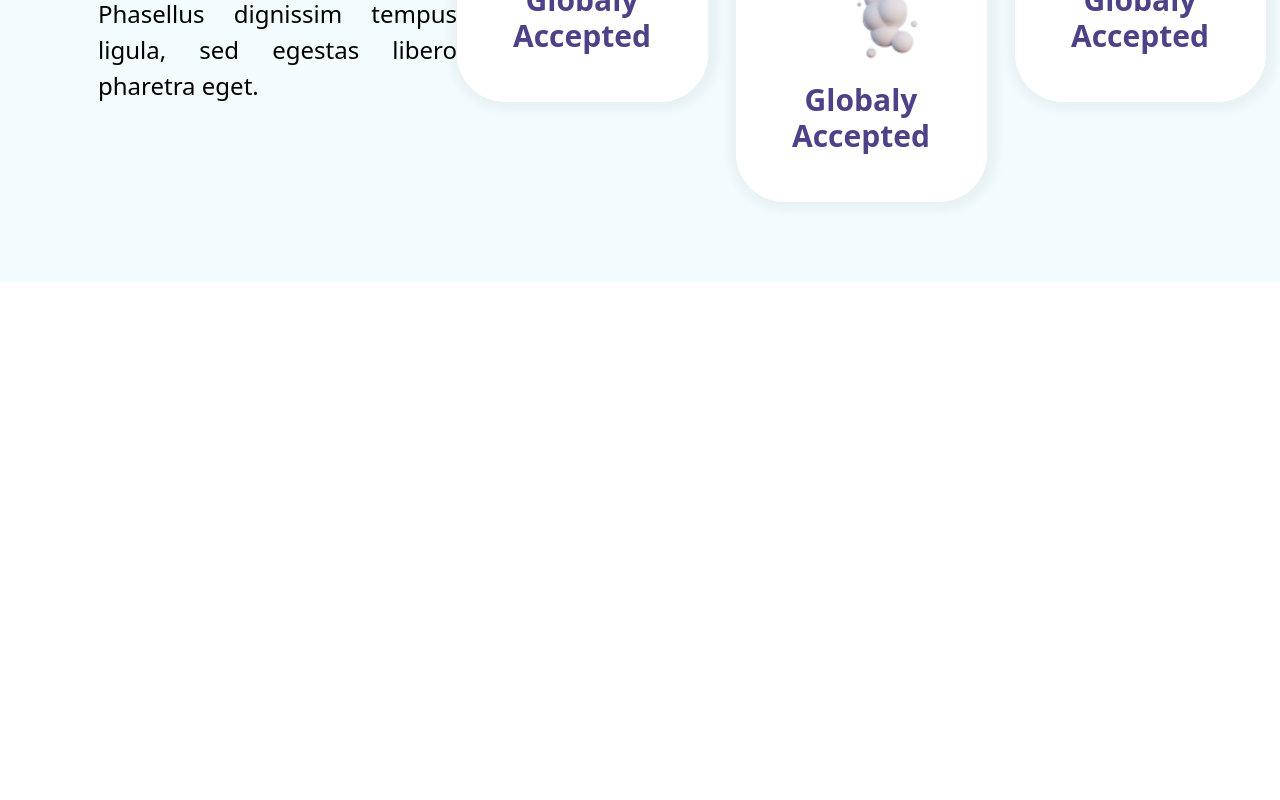
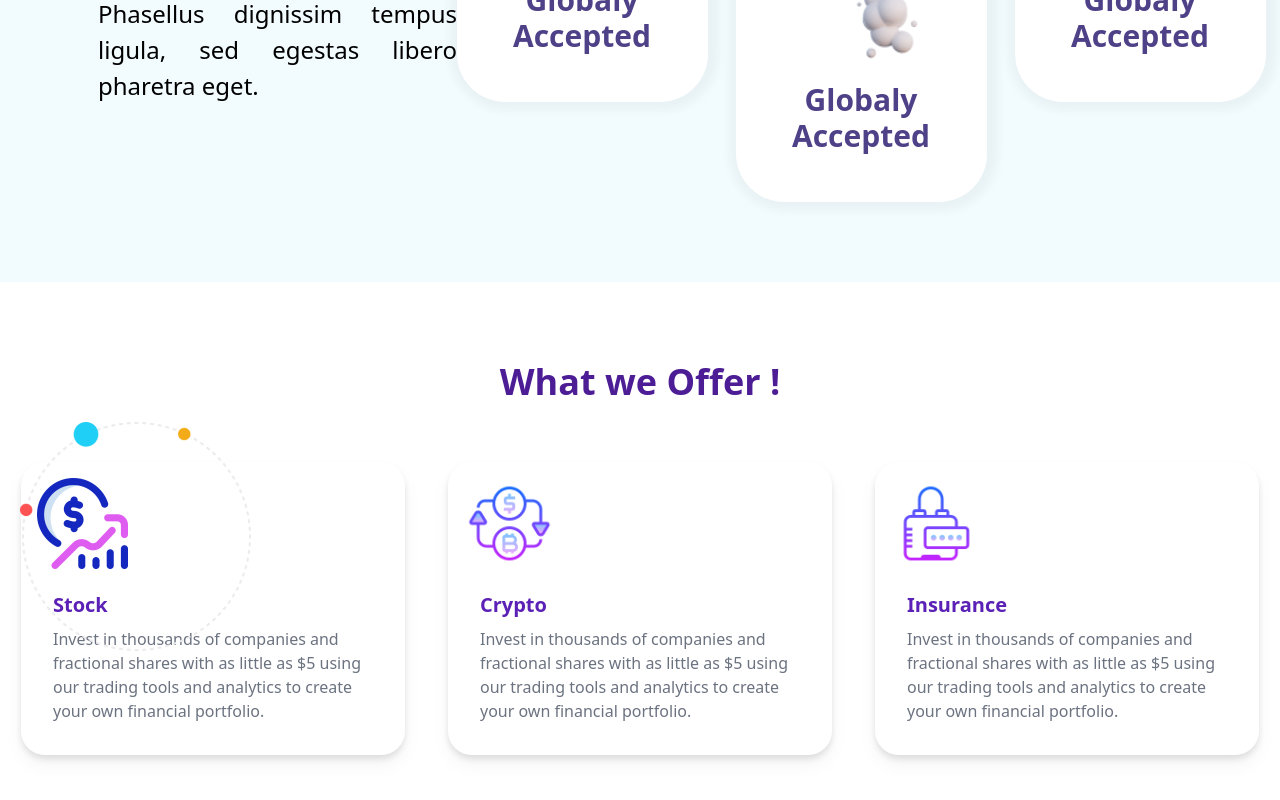
Before and after one commit to ashishmishra-bit/aecor, a Next.js app: page / in a window 1280 px wide. Shown: the part 1138-1938 px from the top of the page. Before the commit the page ends 1420 px from the top, so only its background shows below. Built offline with nearby package versions, Linux system fonts and the light colour scheme.

Commit message:
what we offer section added

```diff
--- a/components/Card/card.js
+++ b/components/Card/card.js
@@ -3,16 +3,27 @@ import Image from "next/image";
 
 const card = ({ title, imgURL, description }) => {
   return (
-    <div className={styles.cardContainer}>
-      <div className={styles.cardContent}>
-        <div className={styles.imageContainer}>
-          <Image src={imgURL} alt={title} width={91} height={91} />
-        </div>
-        <div className={styles.titleContainer}>
-          <h3 className="text-base md:text-3xl">{title}</h3>
-        </div>
-        <div className={styles.descriptionContainer}>
-          <p className="text-justify">{description}</p>
+    // <div className={styles.cardContainer}>
+    //   <div className={styles.cardContent}>
+    //     <div className={styles.imageContainer}>
+    //       <Image src={imgURL} alt={title} width={91} height={91} />
+    //     </div>
+    //     <div className={styles.titleContainer}>
+    //       <h3 className="text-base md:text-3xl">{title}</h3>
+    //     </div>
+    //     <div className={styles.descriptionContainer}>
+    //       <p className="text-justify">{description}</p>
+    //     </div>
+    //   </div>
+    // </div>
+    <div className = "drop-shadow-lg">
+      <div className = "py-10">
+        <div className = "bg-white rounded-3xl overflow-hidden  max-w-sm px-4 py-4">
+          <Image src = {imgURL} alt = {title} width = {91} height = {91} />
+          <div className = "px-4 py-4">
+            <div className = "font-bold text-purple-800 text-xl mb-2">{title}</div>
+            <p className = "text-gray-500">{description}</p>
+          </div>
         </div>
       </div>
     </div>
--- a/components/NavBar/Navbar.js
+++ b/components/NavBar/Navbar.js
@@ -22,7 +22,7 @@ function Navbar() {
   SignIn
 </button>
         <button className="bg-transparent hover:bg-purple-700 text-purple-700 font-semibold hover:text-white py-2 px-6 border border-purple-700 hover:border-transparent rounded animate-bounce">
-          SignUp
+          Open Account ↠
         </button>
 
       </div>
--- a/pages/index.js
+++ b/pages/index.js
@@ -1,10 +1,11 @@
-import Head from 'next/head';
-import Header from '../components/Header/Header';
+import Head from "next/head";
+import Header from "../components/Header/Header";
 
-import Navbar from '../components/NavBar/Navbar';
+import Navbar from "../components/NavBar/Navbar";
 // import Navbar from "../components/NavBar/Navbar";
 import Card from "../components/Card/card";
-import Whywe from '../components/WhyWe/Whywe';
+import Whywe from "../components/WhyWe/Whywe";
+import Image from "next/image";
 
 export default function Home() {
   return (
@@ -17,14 +18,15 @@ export default function Home() {
       <Whywe />
 
       {/* Body of Home page */}
-      {/* <div className="mx-auto my-auto text-center">
-        <h1 className="text-3xl md:text-4xl text-purple-900 font-bold">
-          What Do we Offer ?
-        </h1>
+      <div className="py-10">
+        <div className="mx-auto text-center mt-10 lg:text-4xl text-purple-900 font-bold mb-5">
+          <p>What we Offer !</p>
         </div>
+        <div className="absolute ml-5 z-10">
+        <Image src = "/img/art.png" height={229} width={231}/>
+        </div>
+        <div className="grid grid-cols-1 lg:grid-cols-3 lg:gap-x-px justify-items-center rounded-lg">
 
-      <section className="md:h-full flex items-center text-gray-600 mt-12">
-      <div className="mx-auto my-auto flex gap-x-7 ">
           <Card
             title="Stock"
             imgURL="/img/stock.png"
@@ -33,17 +35,15 @@ export default function Home() {
           <Card
             title="Crypto"
             imgURL="/img/crypto.png"
-          description="nvest in thousands of companies and fractional shares with as little as $5 using our trading tools and analytics to create your own financial portfolio."
+            description="Invest in thousands of companies and fractional shares with as little as $5 using our trading tools and analytics to create your own financial portfolio."
           />
           <Card
             title="Insurance"
             imgURL="/img/insurance.png"
-          description="nvest in thousands of companies and fractional shares with as little as $5 using our trading tools and analytics to create your own financial portfolio."
+            description="Invest in thousands of companies and fractional shares with as little as $5 using our trading tools and analytics to create your own financial portfolio."
           />
         </div>
-      </section>    */}
-      {/* <Header/>     */}
-
+      </div>
     </div>
   );
 }
--- a/tailwind.config.js
+++ b/tailwind.config.js
@@ -3,7 +3,11 @@ module.exports = {
   purge: ['./pages/**/*.{js,ts,jsx,tsx}', './components/**/*.{js,ts,jsx,tsx}'],
   darkMode: false, // or 'media' or 'class'
   theme: {
-    extend: {},
+    extend: {
+      shadow:{
+        '2xl': '2px 0px 10px 9px rgba(0, 0, 0, 0.04)',
+      },
+    },
   },
   variants: {
     extend: {},
```
Lines whose indentation alone changed are shown as unchanged.
